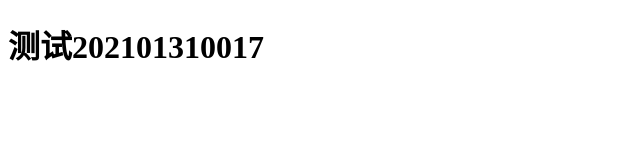
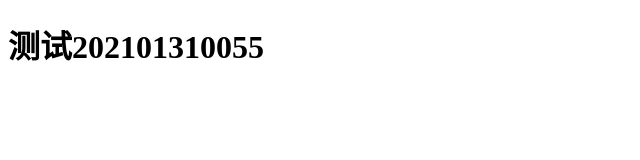
Before and after one commit to binginsist/myBlog, a plain HTML site: page index.html in a window 1280 px wide. Shown: the full height of the page, 0-640 px from the left. Drawn offline with Linux system fonts and the light colour scheme.

Commit message:
测试0056

```diff
--- a/index.html
+++ b/index.html
@@ -5,7 +5,7 @@
     <title>Title</title>
 </head>
 <body>
-<h1>测试202101310017</h1>
+<h1>测试202101310055</h1>
 
 </body>
 </html>
```
